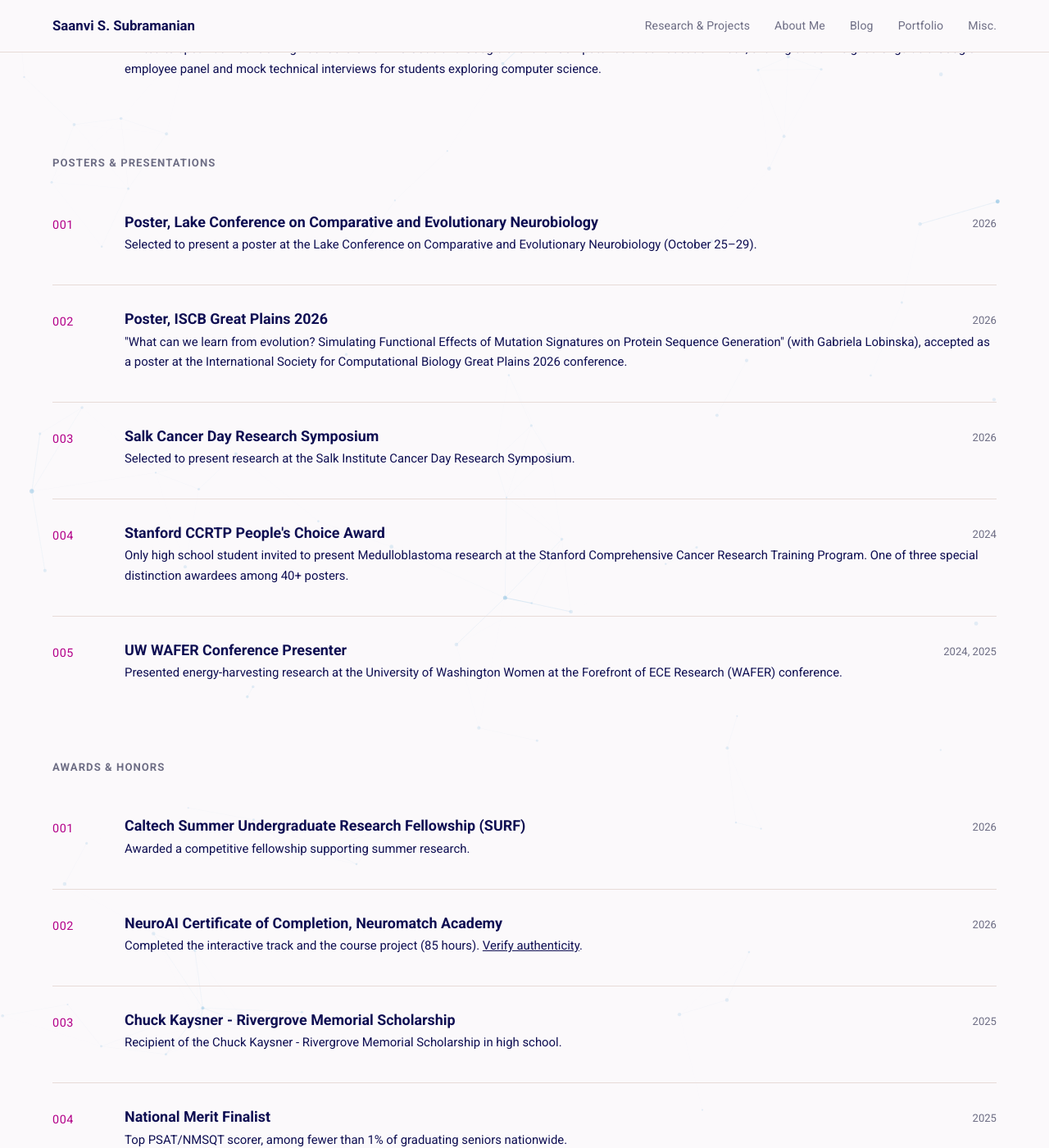
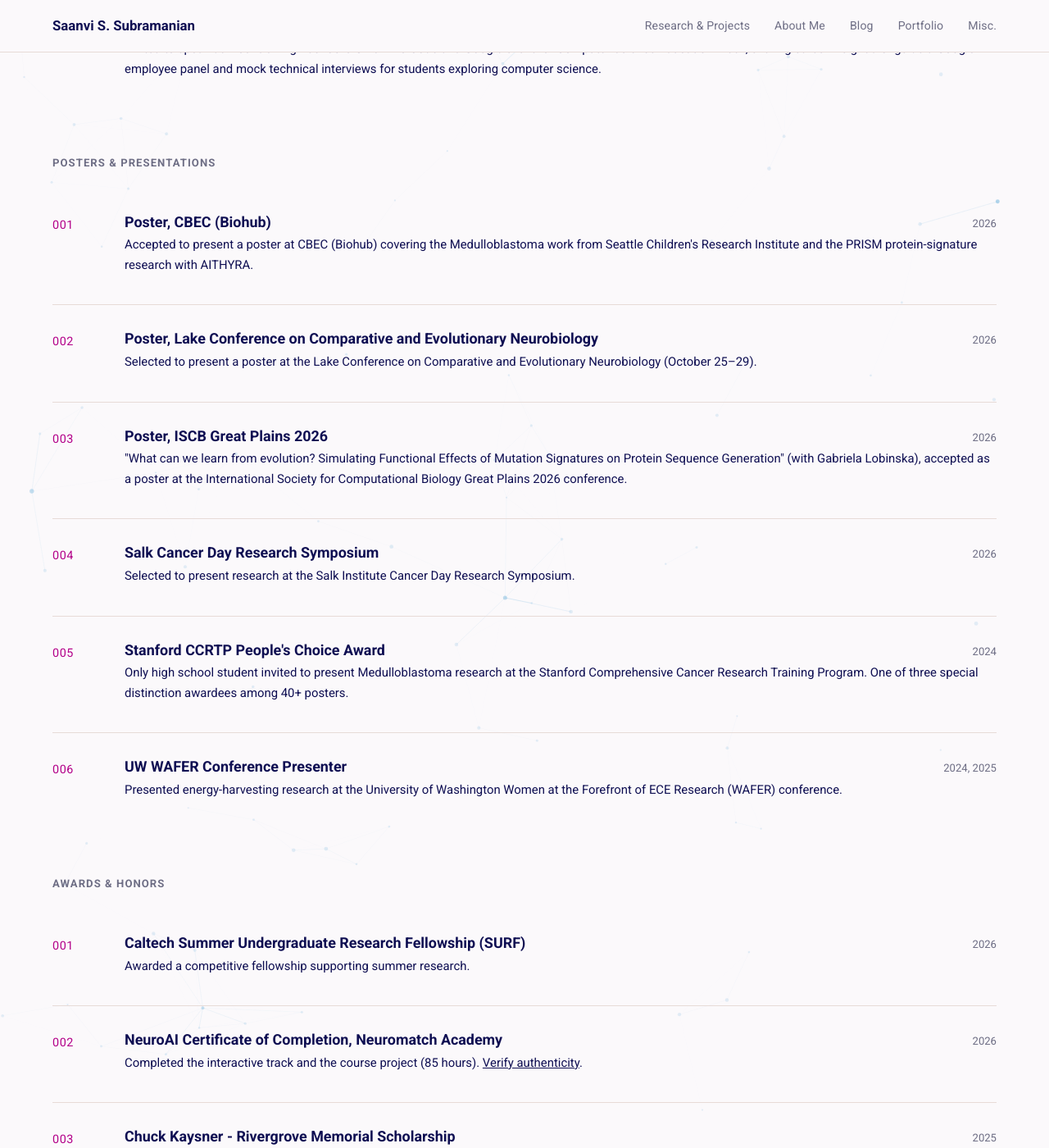
Before and after one commit to saanviiyer/saanviiyer.github.io, a Jekyll site: the page built from pages/research.html, in a window 1280 px wide and 1400 px high, scrolled down 4724 px. Shown: the whole window at 82% size. Built offline with Jekyll 4.4.1, drawn with Linux system fonts in a browser that asks for light colours.

Commit message:
recent updates

```diff
--- a/_data/awards.yml
+++ b/_data/awards.yml
@@ -30,6 +30,11 @@
   category: "talk"
 
 # ─── POSTERS & PRESENTATIONS ───
+- title: "Poster, CBEC (Biohub)"
+  detail: "Accepted to present a poster at CBEC (Biohub) covering the Medulloblastoma work from Seattle Children's Research Institute and the PRISM protein-signature research with AITHYRA."
+  year: "2026"
+  category: "poster"
+
 - title: "Poster, Lake Conference on Comparative and Evolutionary Neurobiology"
   detail: "Selected to present a poster at the Lake Conference on Comparative and Evolutionary Neurobiology (October 25–29)."
   year: "2026"
--- a/pages/portfolio.html
+++ b/pages/portfolio.html
@@ -99,6 +99,10 @@
 
 <h2 class="section-heading">STEM outreach &amp; clubs</h2>
 <div class="gallery">
+    <a class="pf-item" href="{{ '/assets/portfolio/full/swenext-instagram.pdf' | relative_url }}" target="_blank" rel="noopener">
+      <span class="pf-thumb"><img src="{{ '/assets/img/portfolio/swenext-instagram.jpg' | relative_url }}" alt="Bothell SWENext Instagram · a year of posts designed for the chapter feed" loading="lazy" /></span>
+      <span class="pf-cap">Bothell SWENext Instagram · a year of posts designed for the chapter feed (134)</span>
+    </a>
     <a class="pf-item" href="{{ '/assets/portfolio/full/nasa-techrise.pdf' | relative_url }}" target="_blank" rel="noopener">
       <span class="pf-thumb"><img src="{{ '/assets/img/portfolio/nasa-techrise.jpg' | relative_url }}" alt="NASA TechRise celebration · SWENext" loading="lazy" /></span>
       <span class="pf-cap">NASA TechRise celebration · SWENext</span>
```
Also changed, not shown: assets/img/portfolio/swenext-instagram.jpg (added), 1 other file.
